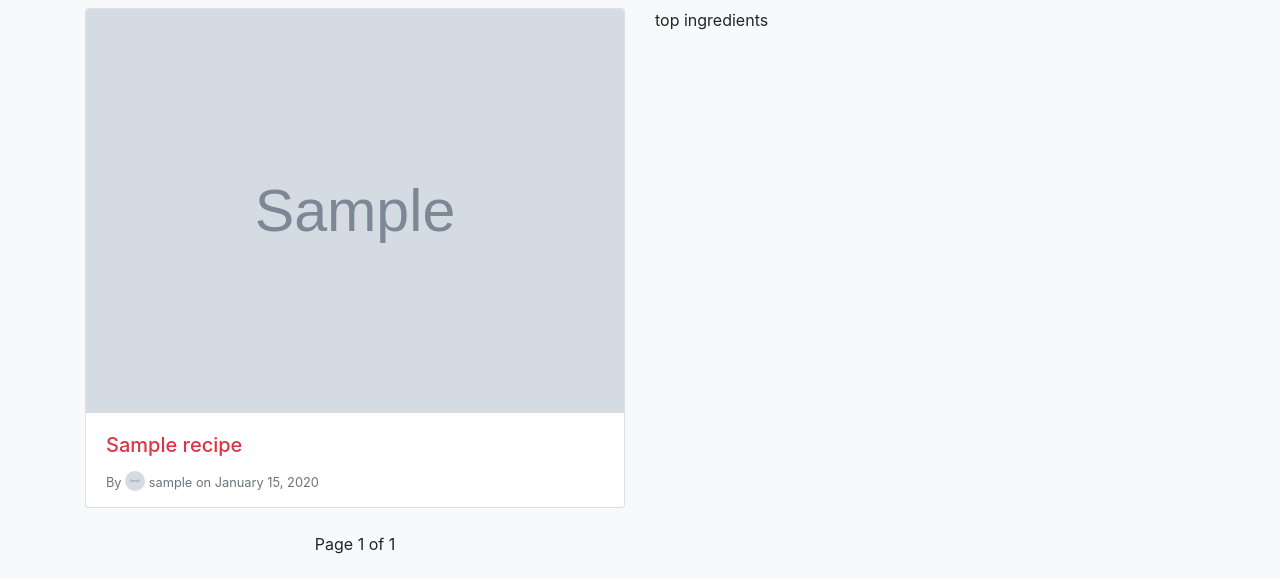
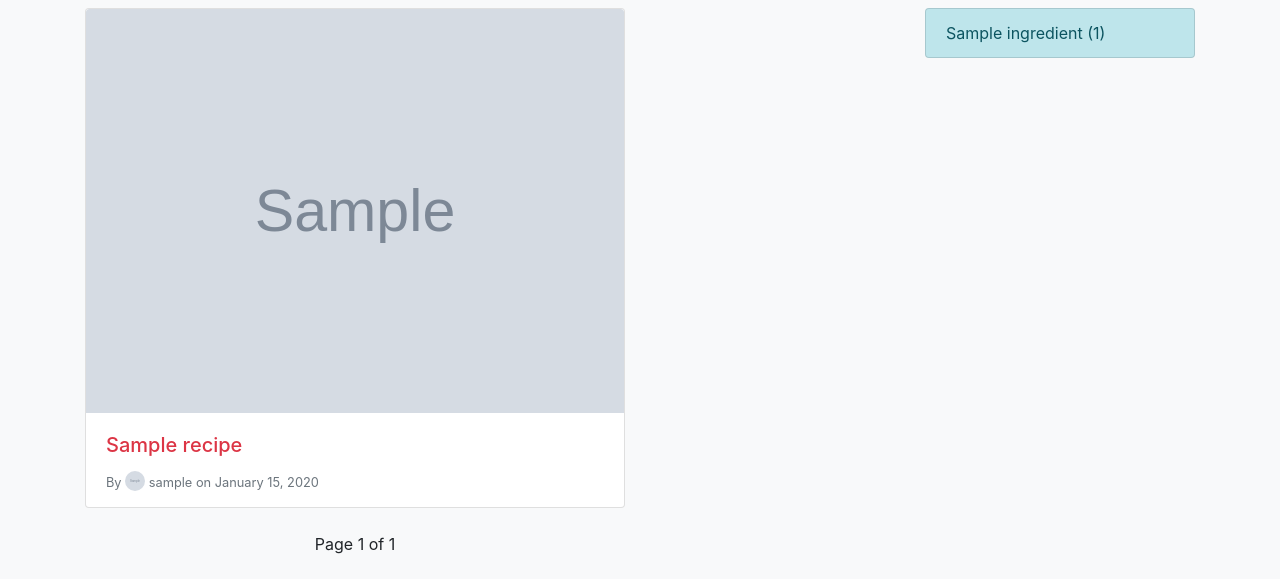
Before and after one commit to omerfarukabaci/hipo-meal, a Django app: page / in a window 1280 px wide. Shown: the part 86-665 px from the top of the page. Run offline with Django 3.2, Linux system fonts and the light colour scheme; tables that the repository leaves empty hold one stand-in row (values such as "Sample post"); grey boxes marked "Sample" are stand-in pictures; some libraries are stand-ins or nearby versions.

Commit message:
Add top_ingredients list

```diff
--- a/hipo_meal/recipes/templates/recipes/base.html
+++ b/hipo_meal/recipes/templates/recipes/base.html
@@ -77,7 +77,15 @@
                 {% endblock content%}
             </div>
             <div class="col-6">
-                top ingredients
+                {% load recipes_custom_templates %}
+                {% get_top_ingredients as top_ingredients %}
+                <ul class="list-group w-50 float-right">
+                    {% for ingredient in top_ingredients %}
+                    <li class="list-group-item list-group-item-info">
+                        {{ingredient.name}} ({{ingredient.count}})
+                    </li>
+                    {% endfor %}
+                </ul>
             </div>
         </div>
     </div>
```
Also changed, not shown: hipo_meal/recipes/templatetags/recipes_custom_templates.py (renamed from hipo_meal/recipes/templatetags/recipes_extras.py).
